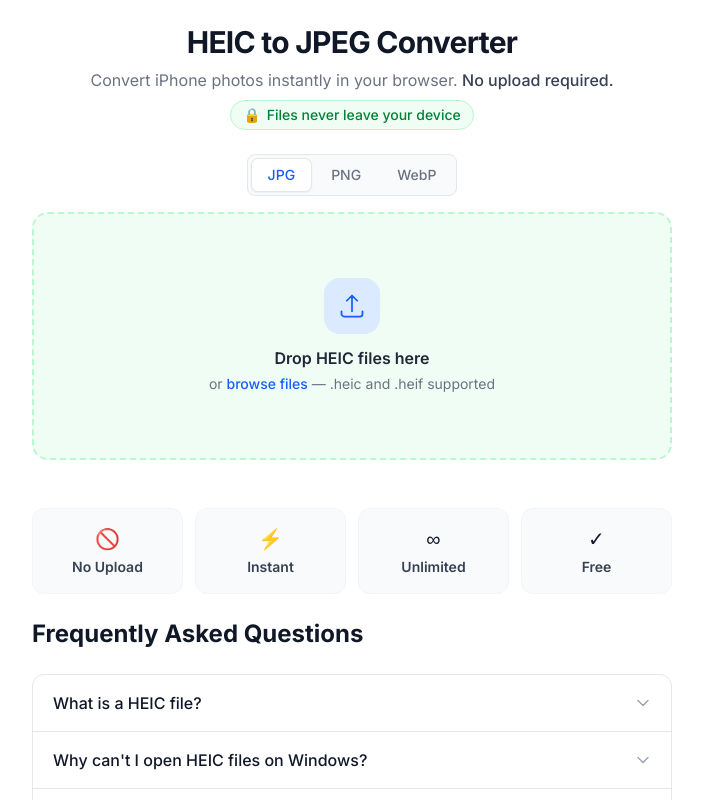
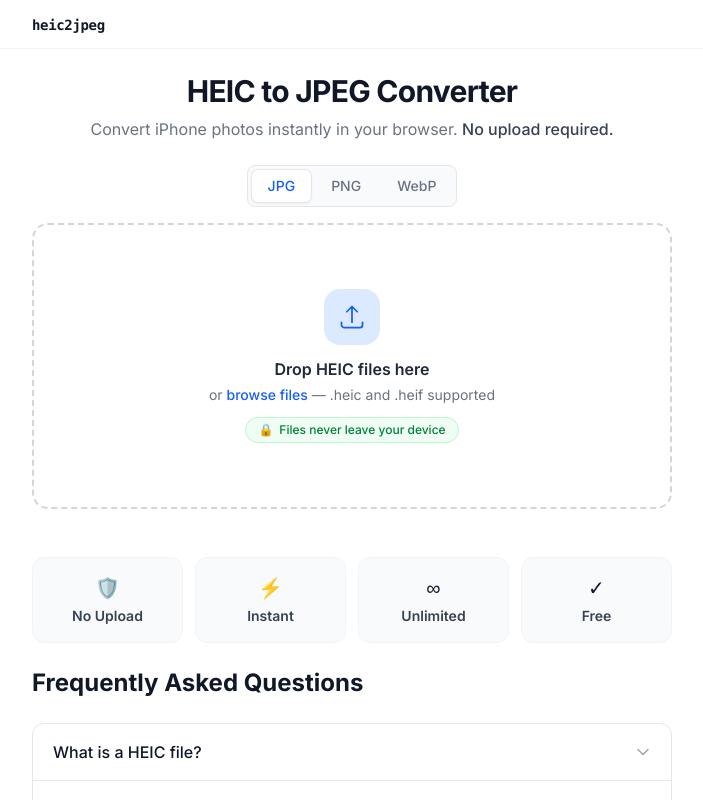
Before and after one commit to recynt-studyz/heic2jpeg, a Next.js app: page / in a window 1280 px wide. Shown: the top 800 px of the page, without its empty margins (288-991 px from the left). Built offline with nearby package versions, Linux system fonts and the light colour scheme.

Commit message:
design fixes - drop zone color, badge placement, header

```diff
--- a/app/page.tsx
+++ b/app/page.tsx
@@ -15,7 +15,16 @@ const Converter = dynamic(() => import('@/components/Converter'), {
 
 export default function Home() {
   return (
-    <main className="mx-auto w-full max-w-2xl px-4 py-6 space-y-6">
+    <>
+      <header className="border-b border-gray-100">
+        <div className="mx-auto w-full max-w-2xl px-4 py-3">
+          <span className="font-mono text-sm font-semibold tracking-tight text-gray-900">
+            heic2jpeg
+          </span>
+        </div>
+      </header>
+
+      <main className="mx-auto w-full max-w-2xl px-4 py-6 space-y-6">
       {/* Hero */}
       <div className="text-center space-y-2">
         <h1 className="text-3xl font-bold tracking-tight text-gray-900">
@@ -25,10 +34,6 @@ export default function Home() {
           Convert iPhone photos instantly in your browser.{' '}
           <span className="font-medium text-gray-700">No upload required.</span>
         </p>
-        <div className="inline-flex items-center gap-1.5 rounded-full border border-green-200 bg-green-50 px-3 py-1 text-sm font-medium text-green-700">
-          <span>🔒</span>
-          <span>Files never leave your device</span>
-        </div>
       </div>
 
       {/* Converter */}
@@ -40,7 +45,7 @@ export default function Home() {
       {/* Trust signals */}
       <div className="grid grid-cols-2 gap-3 sm:grid-cols-4">
         {[
-          { label: 'No Upload', icon: '🚫' },
+          { label: 'No Upload', icon: '🛡️' },
           { label: 'Instant', icon: '⚡' },
           { label: 'Unlimited', icon: '∞' },
           { label: 'Free', icon: '✓' },
@@ -66,5 +71,6 @@ export default function Home() {
         <p>heic2jpeg.app — Free browser-based HEIC converter</p>
       </footer>
     </main>
+    </>
   )
 }
--- a/components/Converter.tsx
+++ b/components/Converter.tsx
@@ -166,8 +166,8 @@ export default function Converter() {
         onClick={() => inputRef.current?.click()}
         className={`relative flex cursor-pointer flex-col items-center justify-center gap-3 rounded-2xl border-2 border-dashed px-6 py-16 text-center transition-all ${
           dragging
-            ? 'border-green-500 bg-green-100'
-            : 'border-green-200 bg-green-50 hover:border-green-400 hover:bg-green-100'
+            ? 'border-blue-400 bg-blue-50'
+            : 'border-gray-300 bg-white hover:border-blue-400 hover:bg-blue-50'
         }`}
       >
         <input
@@ -201,6 +201,10 @@ export default function Converter() {
           <p className="mt-1 text-sm text-gray-500">
             or <span className="text-blue-600 font-medium">browse files</span> — .heic and .heif supported
           </p>
+        </div>
+        <div className="inline-flex items-center gap-1.5 rounded-full border border-green-200 bg-green-50 px-3 py-1 text-xs font-medium text-green-700">
+          <span>🔒</span>
+          <span>Files never leave your device</span>
         </div>
       </div>
 
```
